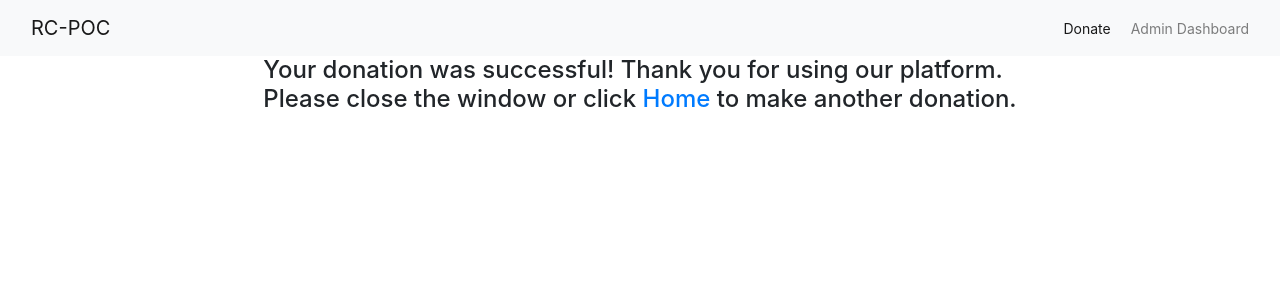
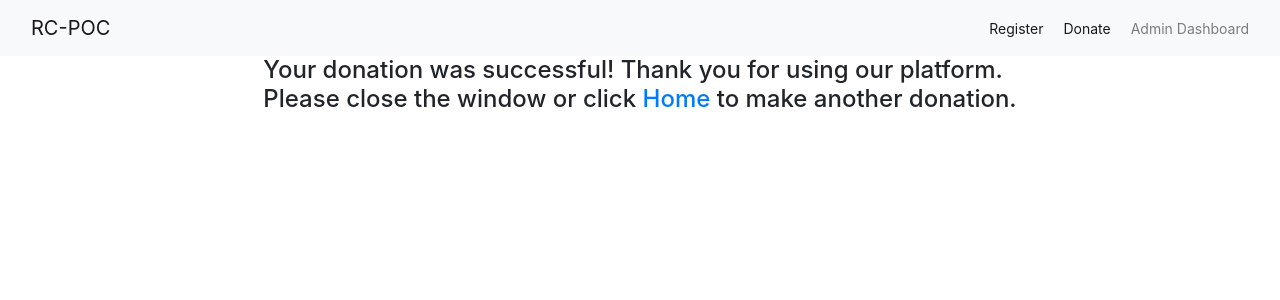
Before and after one commit to timothyakinyelu/flutterwave-payment-test, a Python web app: template src/templates/response.html in a window 1280 px wide. Shown: the top 300 px of the page. Run offline with Jinja, Linux system fonts and the light colour scheme; the template is opened without the code that fills it: most values are stand-ins (such as "Sample title", 1, 10 or a date in 2020).

Commit message:
- updated href

```diff
--- a/src/templates/navbar.html
+++ b/src/templates/navbar.html
@@ -9,7 +9,10 @@
         <div class="" id="navbarSupportedContent">
             <ul class="navbar-nav ml-auto">
                 <li class="nav-item">
-                    <a class="nav-link active" aria-current="page" href="#">Donate</a>
+                    <a class="nav-link active" aria-current="page" href="{{ url_for('user.register_view') }}">Register</a>
+                </li>
+                <li class="nav-item">
+                    <a class="nav-link active" aria-current="page" href="{{ url_for('user.payment_view') }}">Donate</a>
                 </li>
                 <li class="nav-item">
                     <a class="nav-link" aria-current="page" href="#">Admin Dashboard</a>
```
